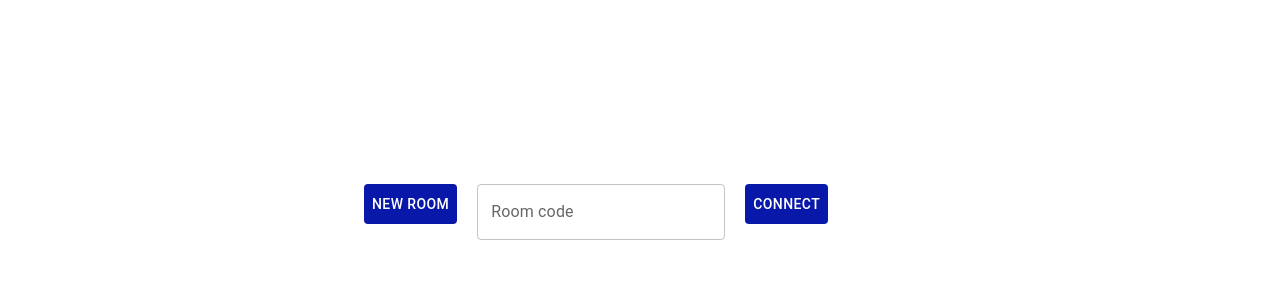
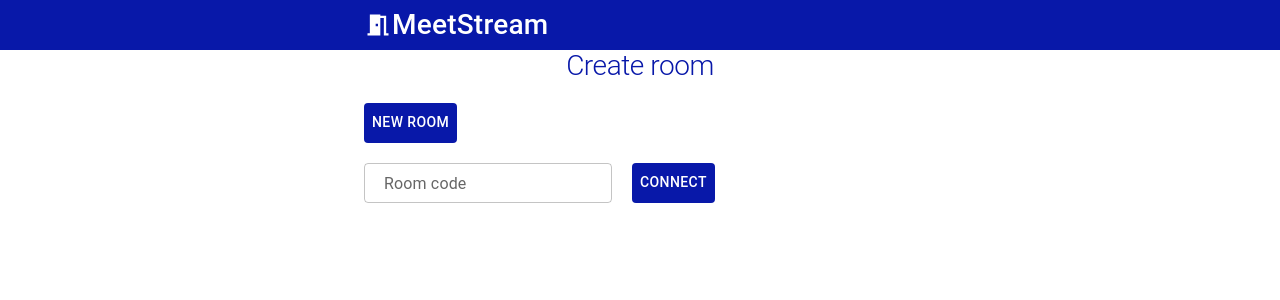
Before and after one commit to Yarzik7/meet-stream, a Next.js app: page / in a window 1280 px wide. Shown: the top 300 px of the page. Built offline with nearby package versions, Linux system fonts and the light colour scheme.

Commit message:
Styling header and input

```diff
--- a/package.json
+++ b/package.json
@@ -11,6 +11,7 @@
   "dependencies": {
     "@emotion/react": "^11.13.3",
     "@emotion/styled": "^11.13.0",
+    "@mui/icons-material": "^6.1.4",
     "@mui/material": "^6.1.2",
     "modern-normalize": "^3.0.1",
     "next": "14.2.12",
--- a/src/components/Input/Input.tsx
+++ b/src/components/Input/Input.tsx
@@ -7,7 +7,18 @@ interface IInputProps {
 
 const Input = ({ label }: IInputProps) => {
   const inputId = useId();
-  return <TextField id={inputId} label={label} />;
+  return (
+    <TextField
+      id={inputId}
+      label={label}
+      slotProps={{
+        inputLabel: { sx: { top: "50%", transform: "translate(20px, -50%)" } },
+        input: {
+          sx: { height: "40px" },
+        },
+      }}
+    />
+  );
 };
 
 export default Input;
--- /dev/null
+++ b/src/components/Logo/Logo.styles.tsx
@@ -0,0 +1,14 @@
+"use client";
+
+import styled from "@emotion/styled";
+import Link from "next/link";
+
+const LogoLinkStyled = styled(Link)`
+  display: flex;
+  align-items: center;
+  height: 50px;
+  text-decoration: none;
+  color: inherit;
+`;
+
+export { LogoLinkStyled };
--- /dev/null
+++ b/src/components/Logo/Logo.tsx
@@ -0,0 +1,17 @@
+import React from "react";
+import { Typography } from "@mui/material";
+import { LogoLinkStyled } from "./Logo.styles";
+import MeetingRoomIcon from "@mui/icons-material/MeetingRoom";
+
+const Logo = () => {
+  return (
+    <LogoLinkStyled href="/">
+      <MeetingRoomIcon sx={{ width: "28px", height: "28px" }} />
+      <Typography variant="h6" component="span" fontSize={28}>
+        MeetStream
+      </Typography>
+    </LogoLinkStyled>
+  );
+};
+
+export default Logo;
--- a/src/components/Section/Container/Container.tsx
+++ b/src/components/Section/Container/Container.tsx
@@ -6,7 +6,11 @@ interface IContainerProps {
 }
 
 const Container = ({ children }: IContainerProps) => {
-  return <ContainerMUI maxWidth="sm">{children}</ContainerMUI>;
+  return (
+    <ContainerMUI maxWidth="sm" sx={{ height: "100%" }}>
+      {children}
+    </ContainerMUI>
+  );
 };
 
 export default Container;
--- a/src/layout/Header/Header.jsx
+++ b/src/layout/Header/Header.jsx
@@ -1,12 +1,14 @@
-import { Typography } from "@mui/material";
+import { HeaderStyled } from "./Header.styled";
+import Container from "@/components/Section/Container/Container";
+import Logo from "@/components/Logo/Logo";
 
 const Header = () => {
   return (
-    <header>
-      <Typography variant="h1" align="center">
-        MeetStream
-      </Typography>
-    </header>
+    <HeaderStyled>
+      <Container>
+        <Logo />
+      </Container>
+    </HeaderStyled>
   );
 };
 
--- a/src/layout/Header/Header.module.css
+++ /dev/null
@@ -1,3 +0,0 @@
-.header {
-  height: 50px;
-}
--- /dev/null
+++ b/src/layout/Header/Header.styled.tsx
@@ -0,0 +1,20 @@
+"use client";
+import styled from "@emotion/styled";
+import Link from "next/link";
+
+const HeaderStyled = styled.header`
+  height: 50px;
+  background-color: var(--accent-color);
+`;
+
+const LogoLinkStyled = styled(Link)`
+  display: flex;
+  justify-content: center;
+  align-items: center;
+  width: 50px;
+  height: 50px;
+  text-decoration: none;
+  color: inherit;
+`;
+
+export { HeaderStyled, LogoLinkStyled };
--- a/src/sections/CreateRoomSection/CreateRoomSection.tsx
+++ b/src/sections/CreateRoomSection/CreateRoomSection.tsx
@@ -16,13 +16,19 @@ const CreateRoomSection = () => {
 
   return (
     <SectionWithContainer>
-      <Typography variant="h2" align="center">
+      <Typography
+        variant="h1"
+        align="center"
+        sx={{ fontSize: "28px", color: "var(--accent-color)" }}
+      >
         Create room
       </Typography>
-      <Box sx={{ display: "flex", gap: "20px" }}>
+      <Box sx={{ marginTop: "20px" }}>
         <CustomButton onClick={onCreateNewRoom}>New room</CustomButton>
-        <Input label="Room code" />
-        <CustomButton onClick={onConnect}>Connect</CustomButton>
+        <Box sx={{ display: "flex", gap: "20px", marginTop: "20px" }}>
+          <Input label="Room code" />
+          <CustomButton onClick={onConnect}>Connect</CustomButton>
+        </Box>
       </Box>
     </SectionWithContainer>
   );
```
Also changed, not shown: 1 other file (tests, documents, lock files or other folders).
